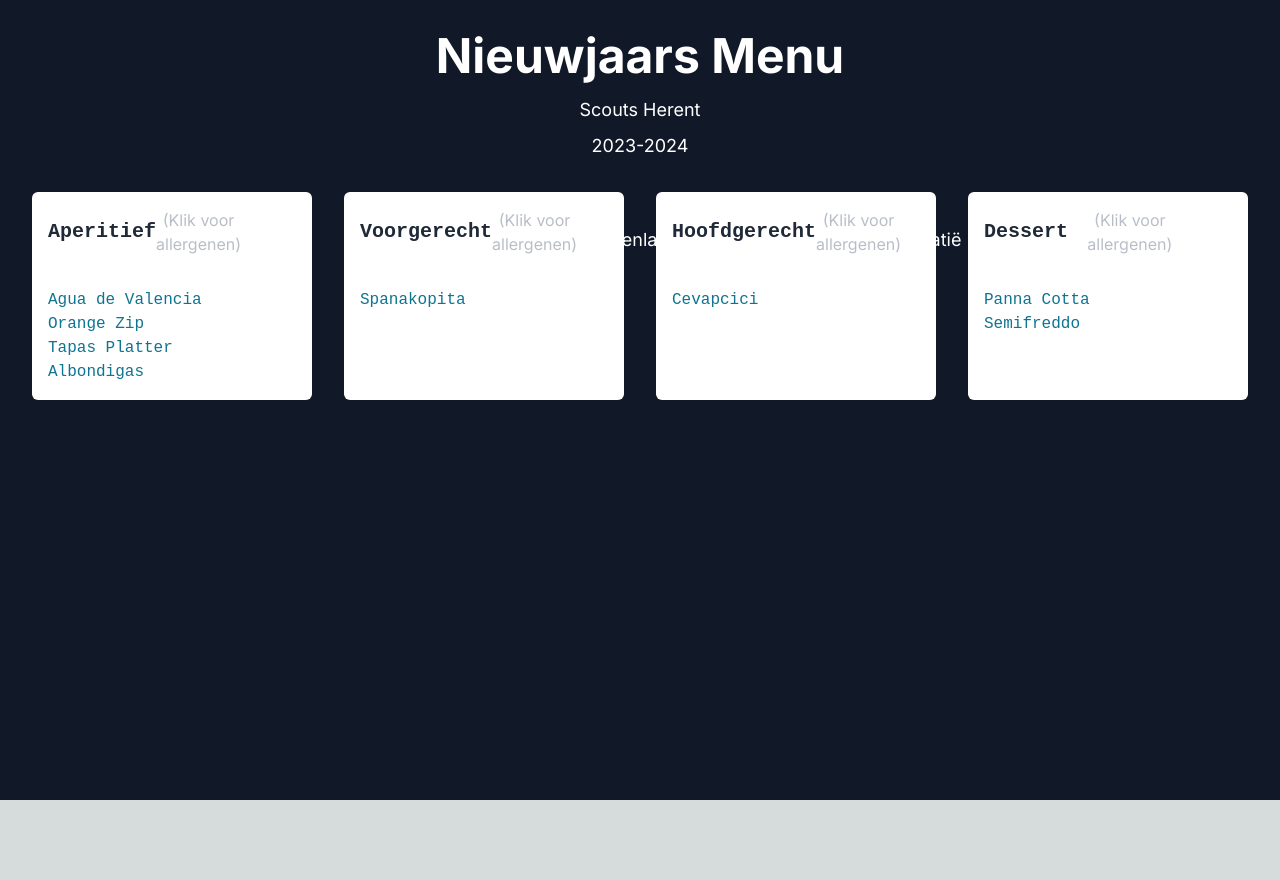
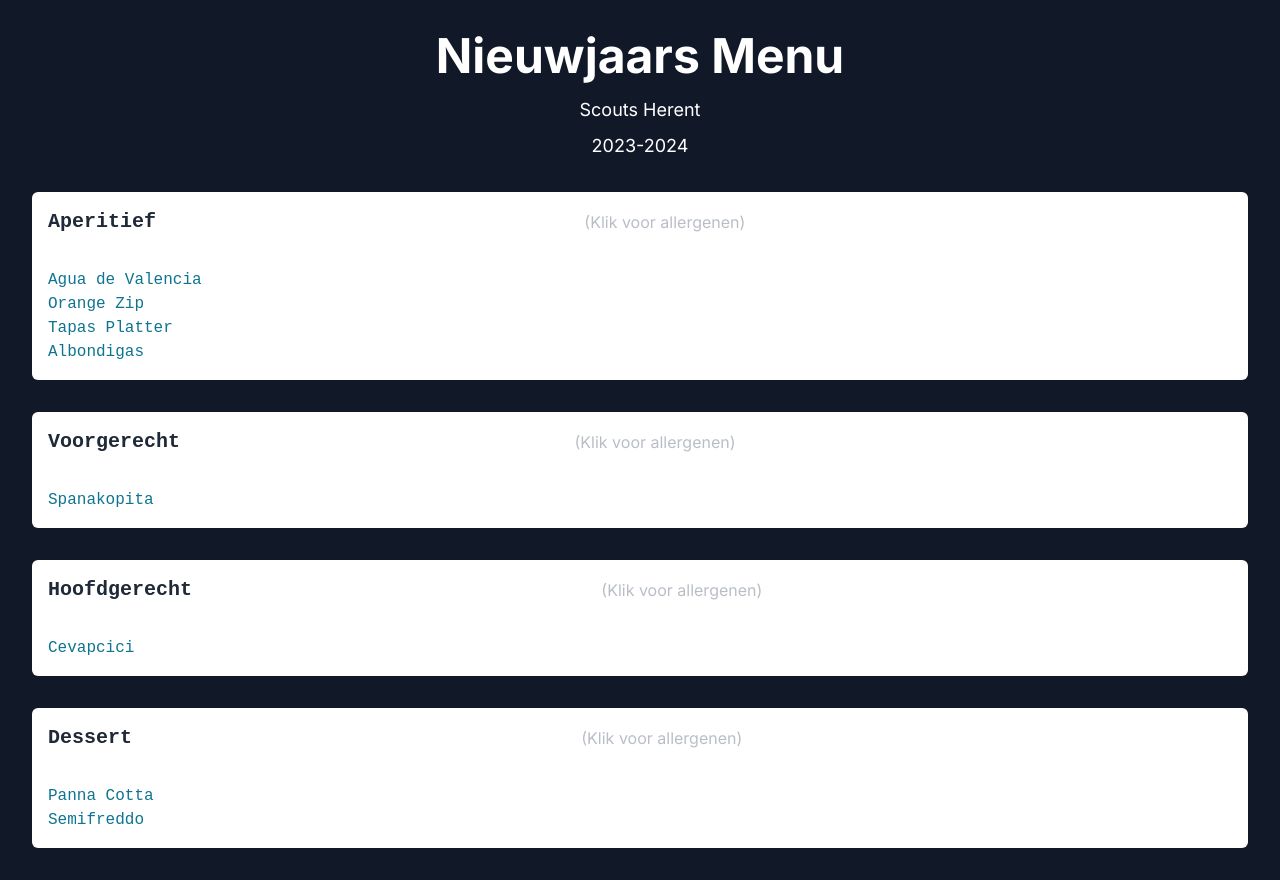
Before and after one commit to WoutPaepenUcLL/NiewjaarsMenu, a Next.js app: page / in a window 1280 px wide. Before the commit the page ends 800 px from the top, so only its background shows below. Built offline with nearby package versions, Linux system fonts and the light colour scheme.

Commit message:
Add responsive design for menu category

```diff
--- a/app/globals.css
+++ b/app/globals.css
@@ -9,7 +9,7 @@ body {
   @apply flex flex-col justify-center max-w-2xl mx-auto;
 }
 .menu-category {
-  @apply bg-white rounded-md p-4 transition transform hover:shadow-md;
+  @apply bg-white rounded-md p-4 transition transform hover:shadow-md xsm:w-full;
 }
 li {
   @apply text-cyan-700;
--- a/app/page.tsx
+++ b/app/page.tsx
@@ -7,6 +7,7 @@ import { useRouter } from 'next/navigation';
 
 export default function Home() {
   const router = useRouter();
+  const screenWidth = window.screen.width;
   const handleItemClick = (category: Category) => {
     router.push(`/gang/${category}/`);
   };
@@ -16,7 +17,7 @@ export default function Home() {
       <p className="text-lg mb-2 text-center">Scouts Herent</p>
       <p className="text-lg mb-8 text-center">2023-2024</p>
 
-      <div className="grid gap-8 md:grid-cols-2 lg:grid-cols-4">
+      <div className="grid gap-8  md:grid-cols-2 lg:grid-cols-4">
         {/* Aperitief */}
         <div
           onClick={() => handleItemClick(Category.Aperitief)}
--- a/tailwind.config.ts
+++ b/tailwind.config.ts
@@ -14,6 +14,10 @@ const config: Config = {
           'conic-gradient(from 180deg at 50% 50%, var(--tw-gradient-stops))',
       },
     },
+    screens: {
+      '2xsm': '400px',
+      'xsm': '500px',
+    },
   },
   plugins: [],
 }
```
